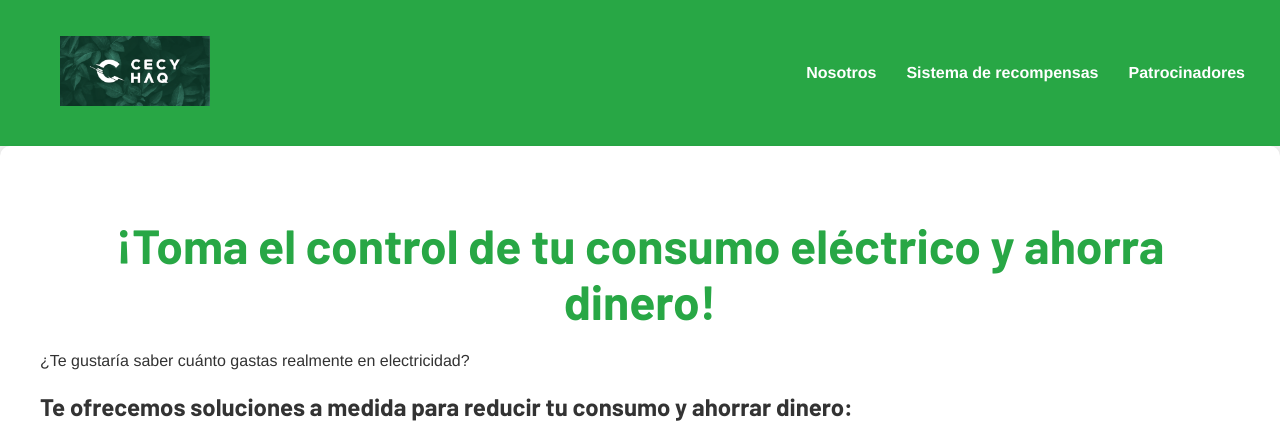
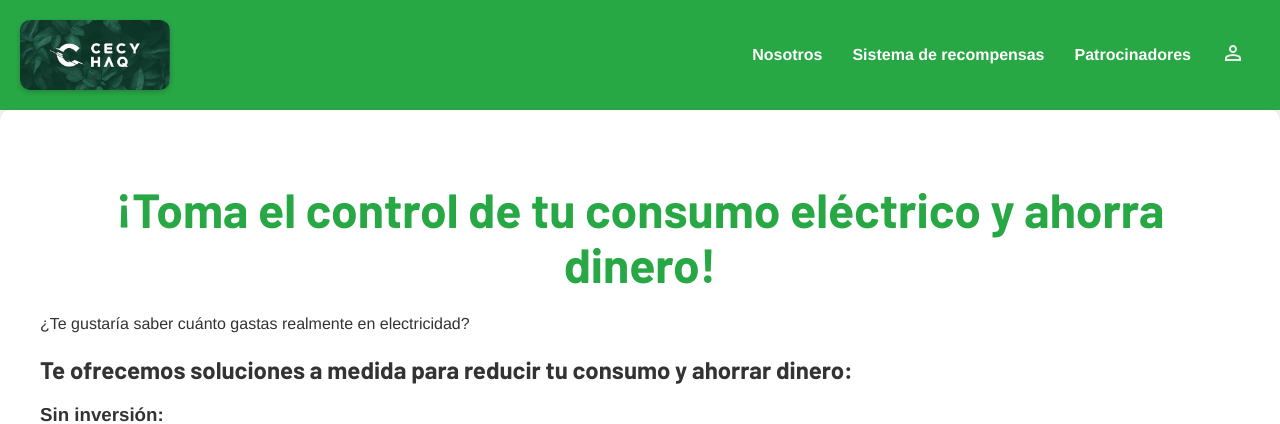
Before and after one commit to FTP666888/cecyhaq, a PHP site: page / in a window 1280 px wide. Shown: the top 424 px of the page. Run offline with PHP 8.4, Linux system fonts and the light colour scheme.

Commit message:
changing shit

```diff
--- a/css/styles.css
+++ b/css/styles.css
@@ -37,7 +37,17 @@ body {
 /* Header Styles */
 
 .nosotros__img {
-  height: 100rem;
+  max-width: 200px; /* Adjust the maximum width of the image */
+  height: auto; /* Maintain aspect ratio */
+  border-radius: 10px; /* Add rounded corners */
+  box-shadow: 0 2px 5px rgba(0, 0, 0, 0.2); /* Add a subtle shadow */
+  display: block; /* Make the image an inline-block element */
+  margin: 0 auto; /* Center the image horizontally */
+  transition: transform 0.3s ease; /* Smooth hover effect */
+}
+
+.nosotros__img:hover {
+  transform: scale(1.1); /* Slightly enlarge the image on hover */
 }
 .header__nosotros {
   background-color: #28a745;
--- a/index.php
+++ b/index.php
@@ -10,6 +10,7 @@
     <link rel="preconnect" href="https://fonts.googleapis.com">
     <link rel="preconnect" href="https://fonts.gstatic.com" crossorigin>
     <link href="https://fonts.googleapis.com/css2?family=Arimo:ital,wght@0,400..700;1,400..700&family=Barlow:ital,wght@0,100;0,200;0,300;0,400;0,500;0,600;0,700;0,800;0,900;1,100;1,200;1,300;1,400;1,500;1,600;1,700;1,800;1,900&display=swap" rel="stylesheet">
+    <link rel="stylesheet" href="https://fonts.googleapis.com/css2?family=Material+Symbols+Outlined:opsz,wght,FILL,GRAD@24,400,0,0" />
     <link rel="preload" href="css/normalize.css">
     <link rel="stylesheet" href="css/normalize.css">
     <link rel="preload" href="css/styles.css">
@@ -20,15 +21,18 @@
 <body>
     <header class="header__nosotros">
         <a href="">
-            <figure class="">
-
-                <img class="nosotros__img" src="img/cecyhacklogo.png" alt="">
-            </figure>
+            <img class="nosotros__img" src="img/cecyhacklogo.png" alt="">
         </a>
         <nav class="nosotros__nav">
             <a href="#">Nosotros</a>
             <a href="#">Sistema de recompensas</a>
             <a href="#">Patrocinadores</a>
+            <a href="">
+                <svg xmlns="http://www.w3.org/2000/svg" height="24px" viewBox="0 -960 960 960" width="24px" fill="#EFEFEF">
+                    <path d="M480-480q-66 0-113-47t-47-113q0-66 47-113t113-47q66 0 113 47t47 113q0 66-47 113t-113 47ZM160-160v-112q0-34 17.5-62.5T224-378q62-31 126-46.5T480-440q66 0 130 15.5T736-378q29 15 46.5 43.5T800-272v112H160Zm80-80h480v-32q0-11-5.5-20T700-306q-54-27-109-40.5T480-360q-56 0-111 13.5T260-306q-9 5-14.5 14t-5.5 20v32Zm240-320q33 0 56.5-23.5T560-640q0-33-23.5-56.5T480-720q-33 0-56.5 23.5T400-640q0 33 23.5 56.5T480-560Zm0-80Zm0 400Z" />
+                </svg>
+
+            </a>
         </nav>
     </header>
     <main class="informacion__nosotros">
```
